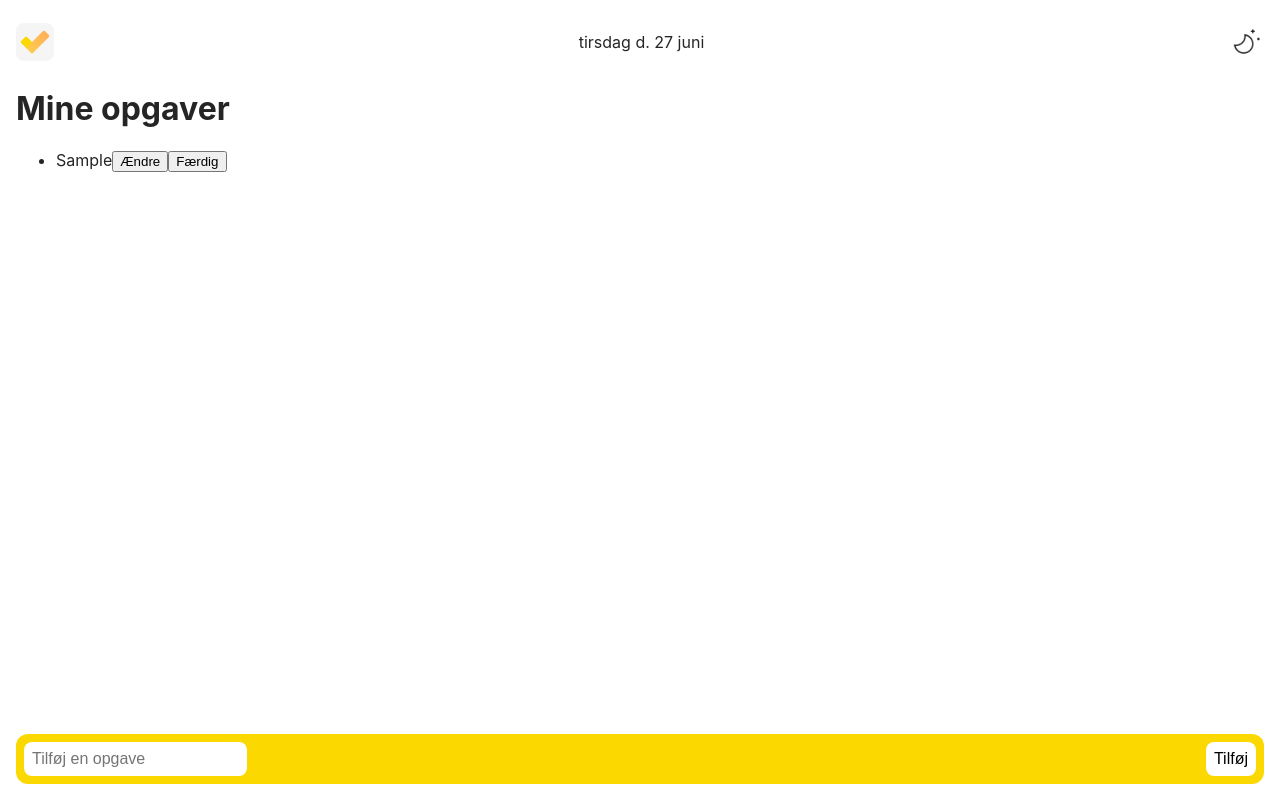
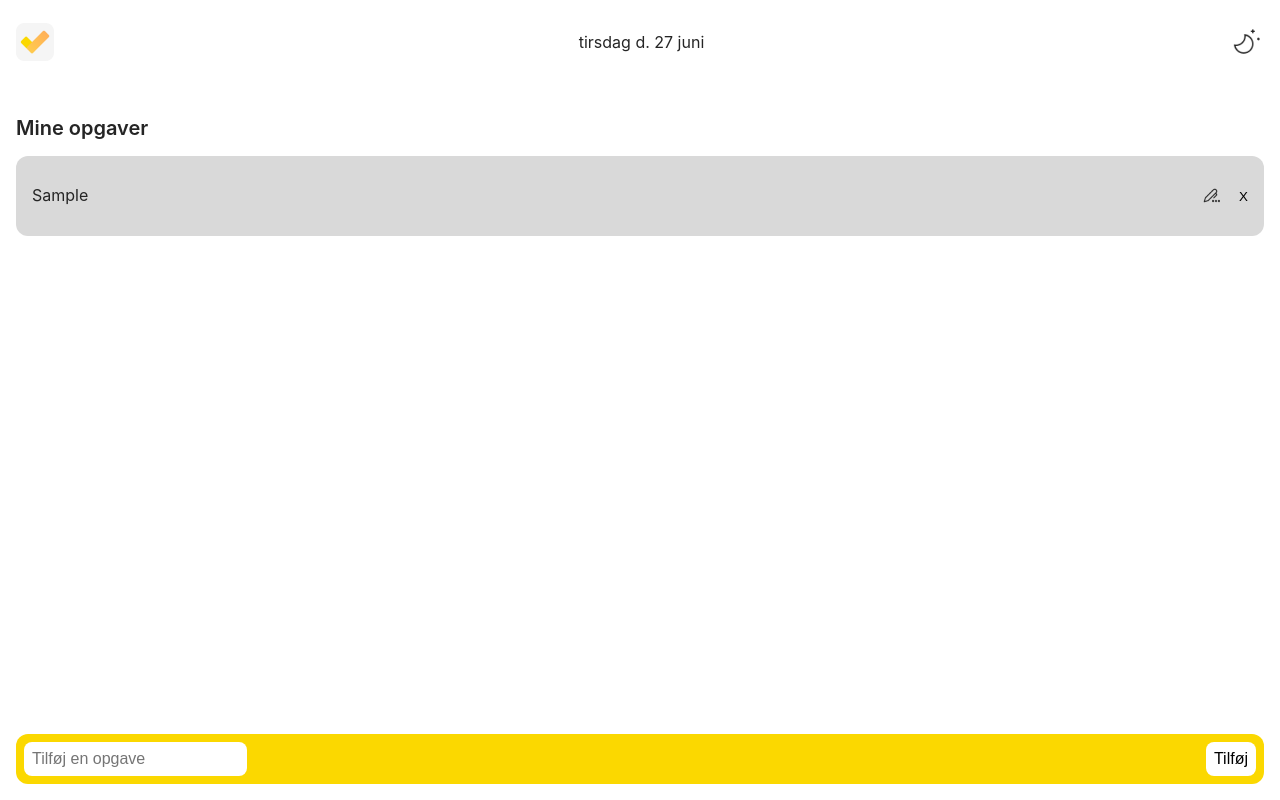
Before and after one commit to Steffen-Svenningsen/todo-app, a React (Create React App) app: page / in a window 1280 px wide. Both pictures are taken after typing "Sample" into the empty fields and a click on the button "Tilføj". Built offline with nearby package versions, Linux system fonts and the light colour scheme.

Commit message:
Create basic layout structure for list item

```diff
--- a/src/App.sass
+++ b/src/App.sass
@@ -2,6 +2,9 @@ $yellow: #FBD800
 $black: #252525
 $white: #fff
 $grey: #d9d9d9
+
+body
+  transition: 0.3s
 
 .light
   background: $white
@@ -26,6 +29,7 @@ $grey: #d9d9d9
     width: 35px
     background: transparent
     border: none
+    transition: 0.3s
 
   header
     display: flex
@@ -34,6 +38,46 @@ $grey: #d9d9d9
 
   main
 
+    h1
+      font-size: 20px
+      font-weight: 600
+      margin-top: 3rem
+
+    .todo-list
+      list-style: none
+      padding: 0
+      display: flex
+      flex-direction: column
+      gap: 1rem
+
+      .todo-item
+        background: $grey
+        padding: 1rem
+        border-radius: 12px
+        color: $black
+        display: flex
+        justify-content: space-between
+        align-items: center
+        height: 80px
+        box-sizing: border-box
+        line-height: 1.1
+        gap: 4rem
+
+        .btn-container
+          display: flex
+          align-items: center
+          gap: 1rem
+
+          button
+            background: none
+            padding: 0
+            border: none
+            display: grid
+            place-items: center
+
+          .change-btn
+            width: 24px
+            height: 24px
 
   .btn-form
     position: fixed
--- a/src/components/TodoItem.js
+++ b/src/components/TodoItem.js
@@ -1,13 +1,19 @@
+import Pen from "../images/pen.png";
+
 export default function TodoItem({
     todo,
     onEditClick,
     onDeleteClick
   }) {
     return (
-      <li key={todo.id}>
+      <li className="todo-item" key={todo.id}>
         {todo.text}
-        <button onClick={() => onEditClick(todo)}>Ændre</button>
-        <button onClick={() => onDeleteClick(todo.id)}>Færdig</button>
+        <div className="btn-container">
+          <button className="change-btn" onClick={() => onEditClick(todo)}>
+            <img src={Pen} width={18} height={18} alt="Ændre opgaven" />
+          </button>
+          <button onClick={() => onDeleteClick(todo.id)}>X</button>
+        </div>
       </li>
     );
   }
```
Also changed, not shown: src/images/pen.png (added).
